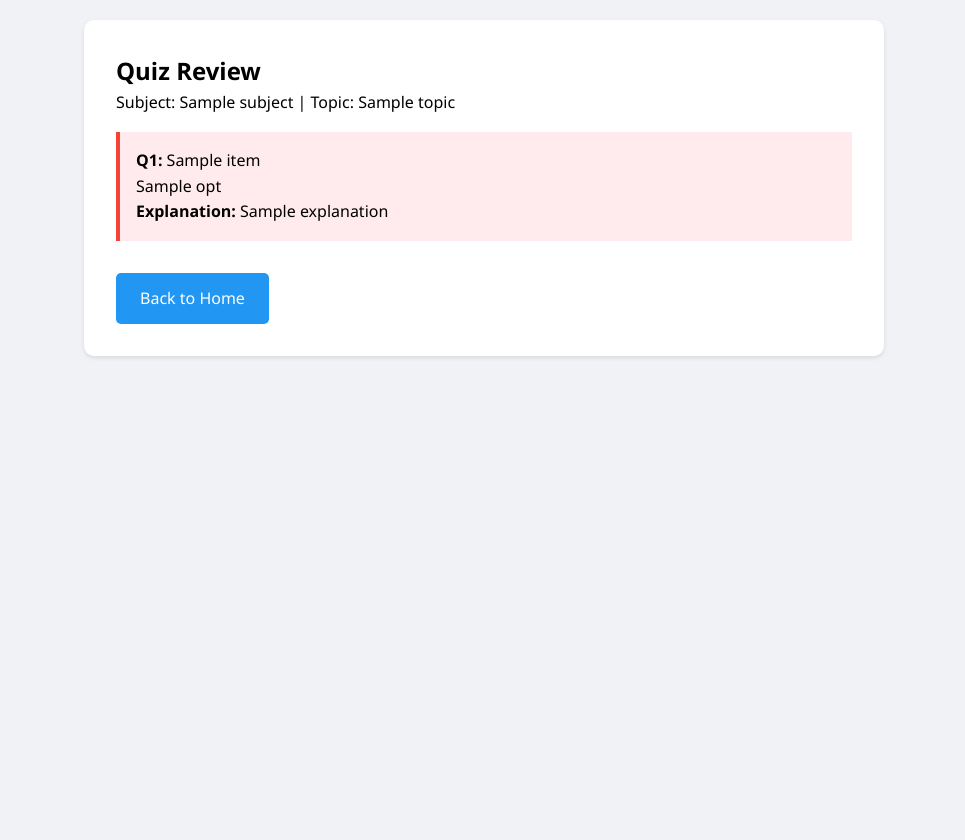
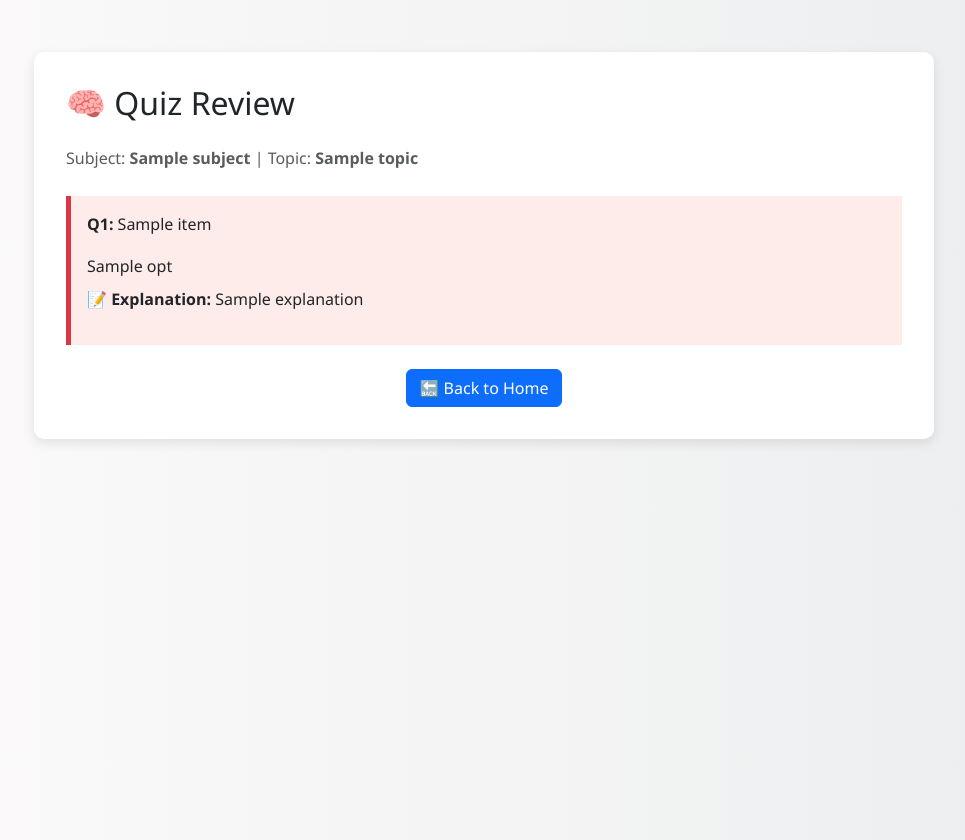
Before and after one commit to XyrinK/as-level-quiz-app, a Flask app: template templates/review.html in a window 1280 px wide. Shown: the whole page, without its empty margins (156-1121 px from the left). Before the commit the page ends 358 px from the top, so only its background shows below. Run offline with Flask 3, Linux system fonts and the light colour scheme; the template is opened without the code that fills it: most values are stand-ins (such as "Sample title", 1, 10 or a date in 2020).

Commit message:
UI updates
Updated Review.HTML and Quiz.HTML,
FOR: Better looking centered quiz cards in the actual quiz, better looking centered review for the quiz review.

```diff
--- a/templates/quiz.html
+++ b/templates/quiz.html
@@ -3,8 +3,9 @@
 <head>
   <meta charset="UTF-8">
   <title>Quiz</title>
+  <meta name="viewport" content="width=device-width, initial-scale=1.0">
+  <link href="https://cdn.jsdelivr.net/npm/bootstrap@5.3.0-alpha1/dist/css/bootstrap.min.css" rel="stylesheet">
   <link rel="stylesheet" href="{{ url_for('static', filename='style.css') }}">
-  <link href="https://cdn.jsdelivr.net/npm/bootstrap@5.3.0-alpha1/dist/css/bootstrap.min.css" rel="stylesheet">
   <style>
     body {
       background: linear-gradient(to right, #fceabb, #f8b500);
--- a/templates/review.html
+++ b/templates/review.html
@@ -3,12 +3,56 @@
 <head>
   <meta charset="UTF-8">
   <title>Quiz Review</title>
+  <meta name="viewport" content="width=device-width, initial-scale=1.0">
+  <link href="https://cdn.jsdelivr.net/npm/bootstrap@5.3.0-alpha1/dist/css/bootstrap.min.css" rel="stylesheet">
   <link rel="stylesheet" href="{{ url_for('static', filename='style.css') }}">
+  <style>
+    body {
+      background: linear-gradient(to right, #fdfbfb, #ebedee);
+    }
+    .review-wrapper {
+      min-height: 100vh;
+      display: flex;
+      justify-content: center;
+      align-items: flex-start;
+      padding: 2rem;
+    }
+    .review-card {
+      background: white;
+      border-radius: 10px;
+      padding: 2rem;
+      max-width: 900px;
+      width: 100%;
+      box-shadow: 0 4px 12px rgba(0, 0, 0, 0.1);
+    }
+    .review-item {
+      border-left: 5px solid #ccc;
+      padding-left: 1rem;
+      margin-bottom: 1.5rem;
+    }
+    .review-item.correct {
+      border-color: #28a745;
+      background: #eafaf1;
+    }
+    .review-item.incorrect {
+      border-color: #dc3545;
+      background: #fdecea;
+    }
+    .correct-answer {
+      color: #28a745;
+      font-weight: bold;
+    }
+    .incorrect-answer {
+      color: #dc3545;
+      font-weight: bold;
+    }
+  </style>
 </head>
 <body>
-  <div class="container">
-    <h2>Quiz Review</h2>
-    <p class="text-muted">Subject: {{ subject }} | Topic: {{ topic }}</p>
+  <div class="review-wrapper">
+    <div class="review-card">
+      <h2 class="mb-4">🧠 Quiz Review</h2>
+      <p class="text-muted mb-4">Subject: <strong>{{ subject }}</strong> | Topic: <strong>{{ topic }}</strong></p>
 
       {% for item in review_data %}
         <div class="review-item {% if item.correct %}correct{% else %}incorrect{% endif %}">
@@ -17,9 +61,9 @@
           {% for opt in item.options %}
             <div>
               {% if opt == item.correct_answer %}
-              ✅ <strong>{{ opt }}</strong>
+                ✅ <span class="correct-answer">{{ opt }}</span>
               {% elif opt == item.user_answer %}
-              ❌ <strong style="color: red;">{{ opt }}</strong>
+                ❌ <span class="incorrect-answer">{{ opt }}</span>
               {% else %}
                 {{ opt }}
               {% endif %}
@@ -27,14 +71,17 @@
           {% endfor %}
 
           {% if item.explanation %}
-        <p><strong>Explanation:</strong> {{ item.explanation }}</p>
+            <p class="mt-2"><strong>📝 Explanation:</strong> {{ item.explanation }}</p>
           {% else %}
             <p class="text-muted"><em>No explanation provided.</em></p>
           {% endif %}
         </div>
       {% endfor %}
 
-    <a href="/" class="button">Back to Home</a>
+      <div class="mt-4 text-center">
+        <a href="/" class="btn btn-primary">🔙 Back to Home</a>
+      </div>
+    </div>
   </div>
 </body>
 </html>
```
Lines whose indentation alone changed are shown as unchanged.
